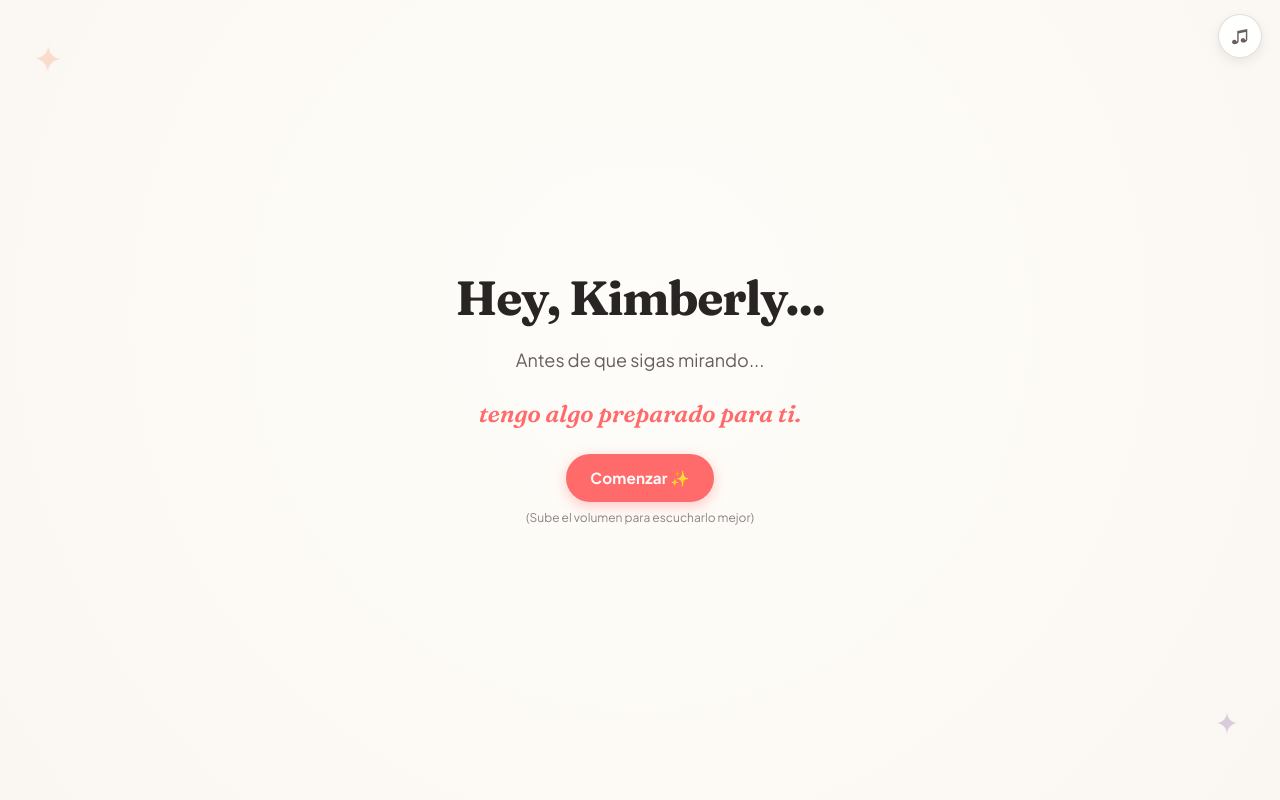
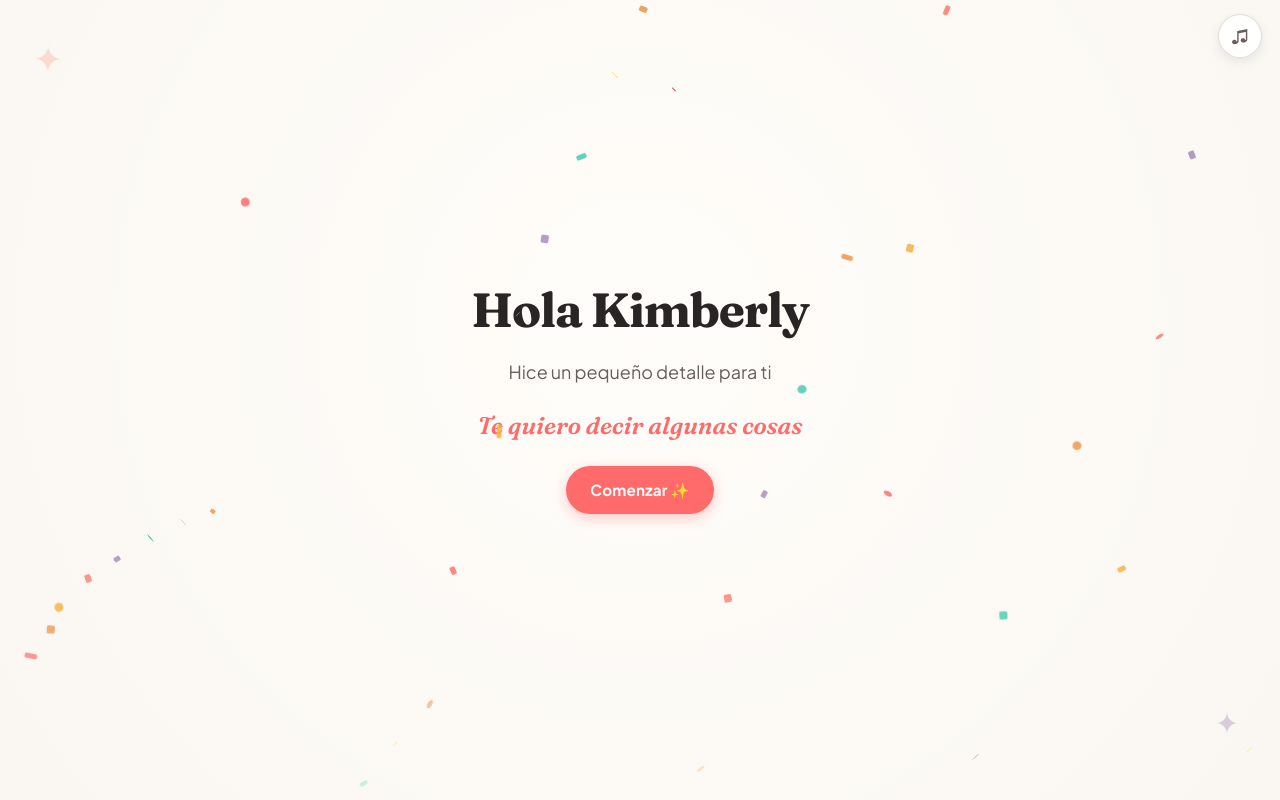
Before and after one commit to RoPP17/kimberly-birthday, a React (Vite) app: page / in a window 1280 px wide. Built offline with nearby package versions, Linux system fonts and the light colour scheme.

Commit message:
fix: Confeti continuo visible en z-30, cierre de modal tocando afuera, textos iniciales actualizados, foto favorita destacada y cintas en los bordes

```diff
--- a/src/App.jsx
+++ b/src/App.jsx
@@ -104,6 +104,9 @@ export function App() {
                 <Scene09FinalCelebration />
               </div>
 
+              {/* Espaciador inferior generoso para permitir seguir bajando cómodamente */}
+              <div className="w-full h-36" aria-hidden="true" />
+
             </main>
           </div>
         )}
--- a/src/components/effects/ContinuousBackgroundConfetti.jsx
+++ b/src/components/effects/ContinuousBackgroundConfetti.jsx
@@ -1,19 +1,29 @@
 import React, { useMemo } from 'react';
 
 export const ContinuousBackgroundConfetti = () => {
-  // Generar 30 piezas de confeti artesanal con propiedades fijas para evitar re-renderizados
+  // Generar 45 piezas de confeti festivo artesanal con desfases negativos para que ya estén en pantalla desde el inicio
   const confettiPieces = useMemo(() => {
-    const colors = ['#FF6B6B', '#F8B195', '#E9B872', '#A88BBA', '#A2D2BF', '#FFD166'];
-    const shapes = ['rectangle', 'circle', 'streamer'];
+    const colors = [
+      '#FF6B6B', // Coral festivo
+      '#F5B041', // Dorado cálido
+      '#FA8072', // Durazno
+      '#A88BBA', // Lavanda
+      '#48C9B0', // Menta
+      '#F4D03F', // Amarillo sol
+      '#EB984E'  // Naranja suave
+    ];
+    const shapes = ['ribbon', 'circle', 'square'];
 
-    return Array.from({ length: 32 }, (_, i) => {
+    return Array.from({ length: 42 }, (_, i) => {
       const color = colors[i % colors.length];
       const shape = shapes[i % shapes.length];
-      const left = Math.floor((i * 3.1) % 98); // Distribución horizontal equilibrada
-      const duration = 9 + (i % 8) * 1.2; // Duración lenta y elegante (9s - 18s)
-      const delay = (i % 10) * 1.5; // Desfases naturales
-      const size = shape === 'streamer' ? { w: 4, h: 14 } : shape === 'circle' ? { w: 7, h: 7 } : { w: 8, h: 6 };
-      const rotate = (i * 47) % 360;
+      const left = ((i * 2.38) % 96) + 2; // Distribución equilibrada de 2% a 98%
+      const duration = 7 + (i % 7) * 1.1; // Caída fluida y constante (7s a 14s)
+      // Desfase negativo: garantiza que el confeti ya esté cayendo por toda la pantalla desde el milisegundo 0
+      const negativeDelay = -((i * 0.45) % duration);
+      const width = shape === 'ribbon' ? 5 : shape === 'circle' ? 9 : 8;
+      const height = shape === 'ribbon' ? 14 : shape === 'circle' ? 9 : 8;
+      const rotate = (i * 37) % 360;
 
       return {
         id: i,
@@ -21,8 +31,9 @@ export const ContinuousBackgroundConfetti = () => {
         shape,
         left,
         duration,
-        delay,
-        size,
+        negativeDelay,
+        width,
+        height,
         rotate
       };
     });
@@ -31,26 +42,28 @@ export const ContinuousBackgroundConfetti = () => {
   return (
     <div
       aria-hidden="true"
-      className="fixed inset-0 pointer-events-none z-0 overflow-hidden select-none"
+      className="fixed inset-0 pointer-events-none z-30 overflow-hidden select-none"
     >
       <style>{`
-        @keyframes gentleConfettiFall {
+        @keyframes constantConfettiFall {
           0% {
-            transform: translateY(-20px) rotate(0deg) translateX(0px);
-            opacity: 0;
+            transform: translateY(-40px) rotate(0deg) rotateX(0deg) translateX(0px);
+            opacity: 0.9;
           }
-          10% {
-            opacity: 0.65;
+          25% {
+            transform: translateY(28vh) rotate(90deg) rotateX(180deg) translateX(18px);
+            opacity: 0.85;
           }
           50% {
-            transform: translateY(50vh) rotate(180deg) translateX(25px);
-            opacity: 0.65;
+            transform: translateY(55vh) rotate(180deg) rotateX(360deg) translateX(-15px);
+            opacity: 0.85;
           }
-          90% {
-            opacity: 0.6;
+          75% {
+            transform: translateY(82vh) rotate(270deg) rotateX(540deg) translateX(15px);
+            opacity: 0.8;
           }
           100% {
-            transform: translateY(105vh) rotate(360deg) translateX(-20px);
+            transform: translateY(110vh) rotate(360deg) rotateX(720deg) translateX(-10px);
             opacity: 0;
           }
         }
@@ -61,15 +74,16 @@ export const ContinuousBackgroundConfetti = () => {
           key={p.id}
           style={{
             position: 'absolute',
-            top: '-20px',
+            top: '-25px',
             left: `${p.left}%`,
-            width: `${p.size.w}px`,
-            height: `${p.size.h}px`,
+            width: `${p.width}px`,
+            height: `${p.height}px`,
             backgroundColor: p.color,
-            borderRadius: p.shape === 'circle' ? '50%' : p.shape === 'streamer' ? '2px' : '1px',
-            animation: `gentleConfettiFall ${p.duration}s linear infinite`,
-            animationDelay: `${p.delay}s`,
-            opacity: 0.6,
+            borderRadius: p.shape === 'circle' ? '50%' : p.shape === 'ribbon' ? '2px' : '1.5px',
+            boxShadow: '0 1px 3px rgba(0,0,0,0.06)',
+            animation: `constantConfettiFall ${p.duration}s linear infinite`,
+            animationDelay: `${p.negativeDelay}s`,
+            opacity: 0.85,
             transform: `rotate(${p.rotate}deg)`,
             willChange: 'transform, opacity'
           }}
--- a/src/config/birthday.js
+++ b/src/config/birthday.js
@@ -10,11 +10,10 @@ export const birthdayConfig = {
 
   // Escena 01: Intriga inicial
   intro: {
-    greeting: "Hey, Kimberly...",
-    pauseText: "Antes de que sigas mirando...",
-    hookText: "tengo algo preparado para ti.",
-    buttonText: "Comenzar ✨",
-    audioNotice: "(Sube el volumen para escucharlo mejor)"
+    greeting: "Hola Kimberly",
+    pauseText: "Hice un pequeño detalle para ti",
+    hookText: "Te quiero decir algunas cosas",
+    buttonText: "Comenzar ✨"
   },
 
   // Escena 02: Cortometraje animado ("La Manzana, los Brackets y el Limón")
--- a/src/sections/Scene01Intro/Scene01Intro.jsx
+++ b/src/sections/Scene01Intro/Scene01Intro.jsx
@@ -80,9 +80,6 @@ export const Scene01Intro = ({ onStart }) => {
           >
             {birthdayConfig.intro.buttonText}
           </button>
-          <span className="font-body text-xs text-[#8C8282]">
-            {birthdayConfig.intro.audioNotice}
-          </span>
         </div>
       </div>
     </section>
--- a/src/sections/Scene06Memories/Scene06Memories.jsx
+++ b/src/sections/Scene06Memories/Scene06Memories.jsx
@@ -38,8 +38,8 @@ export const Scene06Memories = () => {
           </h2>
         </div>
 
-        {/* Lista de recuerdos estilo fichas de cartulina */}
-        <div className="space-y-4">
+        {/* Lista de recuerdos con amplia separación entre recuadros */}
+        <div className="space-y-8">
           {memories.map((mem, index) => {
             const isExpanded = activeMemory === mem.id;
             return (
--- a/src/sections/SceneWish/SceneWish.jsx
+++ b/src/sections/SceneWish/SceneWish.jsx
@@ -58,11 +58,11 @@ export const SceneWish = () => {
       </div>
 
       <div className="relative">
-        {/* Washi tapes posicionadas en los costados para no interferir con el contenido */}
-        <WashiTape color="mint" className="top-1/3 -left-3.5 z-20" style={{ transform: 'rotate(-90deg)' }} />
-        <WashiTape color="mustard" className="top-1/3 -right-3.5 z-20" style={{ transform: 'rotate(90deg)' }} />
+        {/* Washi tapes fijadas exactamente en las esquinas superiores del borde, fuera del área de escritura */}
+        <WashiTape color="mint" className="-top-3 left-5 z-20" style={{ transform: 'rotate(-3deg)' }} />
+        <WashiTape color="mustard" className="-top-3 right-5 z-20" style={{ transform: 'rotate(3deg)' }} />
 
-        <div className="bg-[#FFFDF9] paper-sheet p-6 rounded-2xl border border-[#E9B872]/40 shadow-xl relative hand-border-soft overflow-hidden">
+        <div className="bg-[#FFFDF9] paper-sheet pt-8 px-6 pb-6 rounded-2xl border border-[#E9B872]/40 shadow-xl relative hand-border-soft overflow-hidden">
           {!isSaved ? (
             <div
               className={`transition-all duration-700 ease-in-out ${
```
Also changed, not shown: src/sections/Scene05ScrapbookGallery/Scene05ScrapbookGallery.jsx (+21 -11 lines), 1 other file (tests, documents, lock files or other folders).
